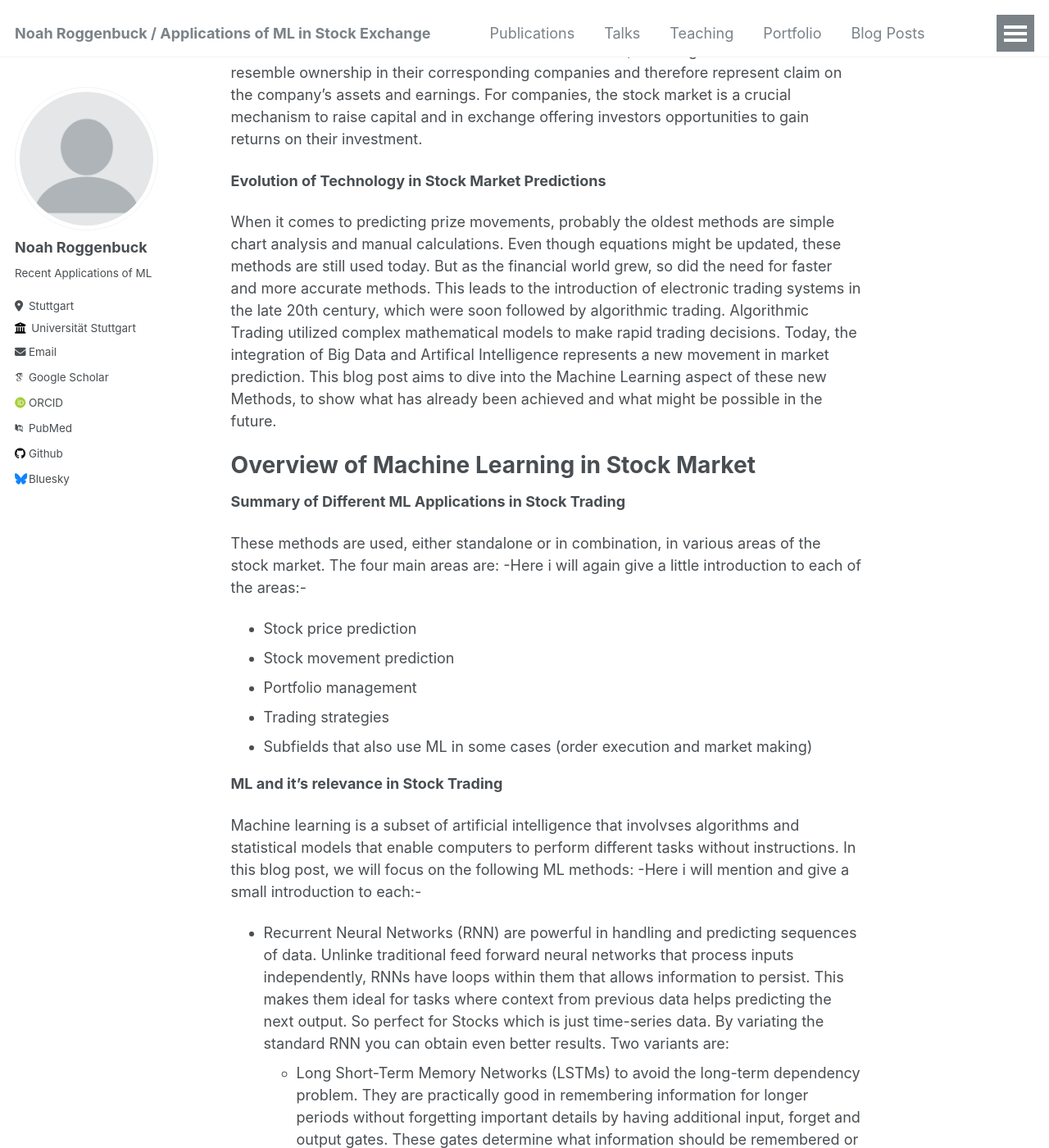
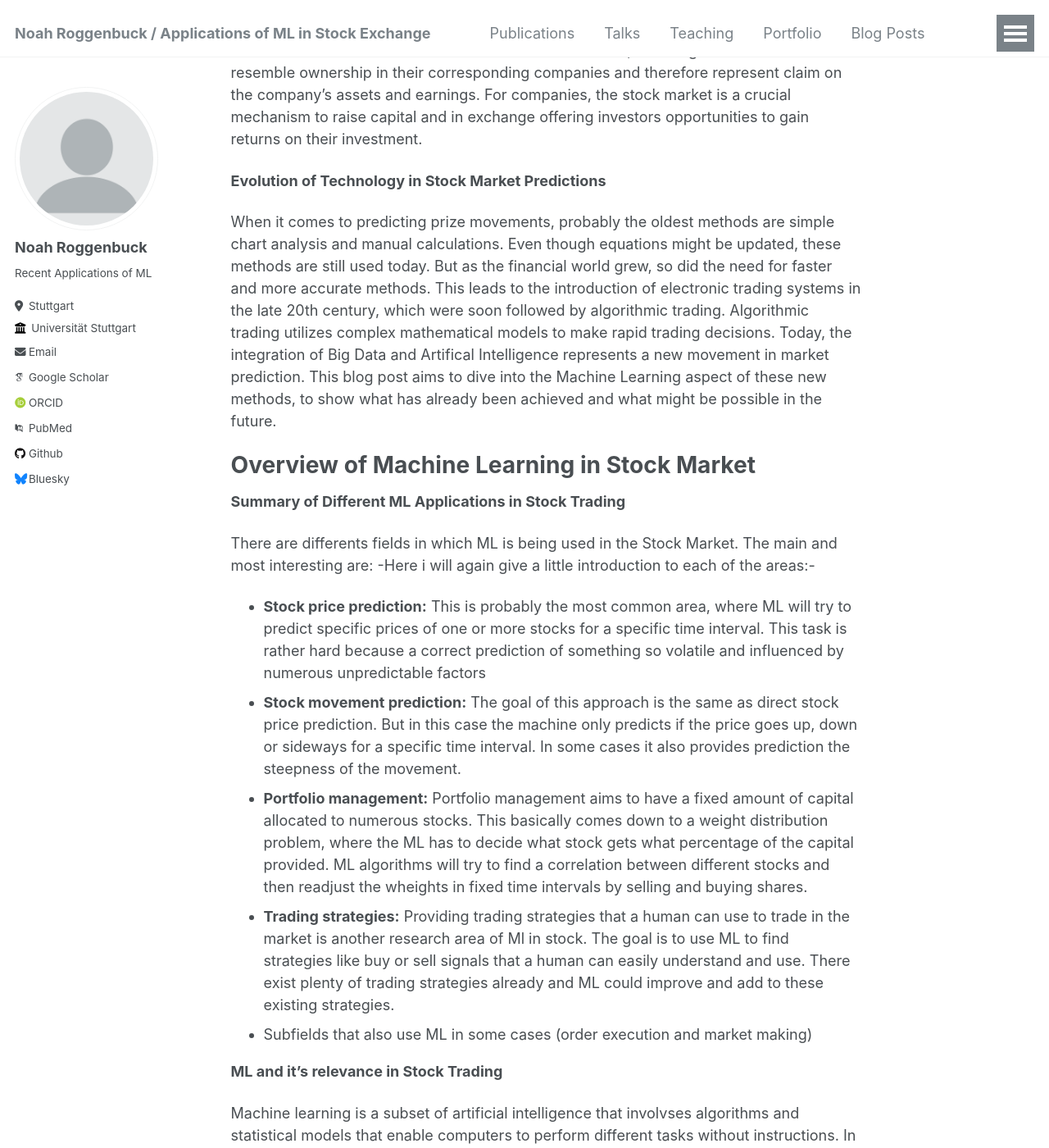
Before and after one commit to noahrog02/noahrog02.github.io, a Jekyll site: the page built from _pages/about.md, in a window 1280 px wide and 1400 px high, scrolled down 408 px. Shown: the whole window at 82% size. Built offline with Jekyll 4.4.1, drawn with Linux system fonts in a browser that asks for light colours; some web fonts are replaced; some of the changed text lies outside the part shown.

Commit message:
Update about.md

```diff
--- a/_pages/about.md
+++ b/_pages/about.md
@@ -19,33 +19,35 @@ The stock market is a collection of markets where stocks, are bought and sold. S
 
 **Evolution of Technology in Stock Market Predictions**
 
-When it comes to predicting prize movements, probably the oldest methods are simple chart analysis and manual calculations. Even though equations might be updated, these methods are still used today. But as the financial world grew, so did the need for faster and more accurate methods. This leads to the introduction of electronic trading systems in the late 20th century, which were soon followed by algorithmic trading. Algorithmic Trading utilized complex mathematical models to make rapid trading decisions. Today, the integration of Big Data and Artifical Intelligence represents a new movement in market prediction. This blog post aims to dive into the Machine Learning aspect of these new Methods, to show what has already been achieved and what might be possible in the future.
+When it comes to predicting prize movements, probably the oldest methods are simple chart analysis and manual calculations. Even though equations might be updated, these methods are still used today. But as the financial world grew, so did the need for faster and more accurate methods. This leads to the introduction of electronic trading systems in the late 20th century, which were soon followed by algorithmic trading. Algorithmic trading utilizes complex mathematical models to make rapid trading decisions. Today, the integration of Big Data and Artifical Intelligence represents a new movement in market prediction. This blog post aims to dive into the Machine Learning aspect of these new methods, to show what has already been achieved and what might be possible in the future.
 
 Overview of Machine Learning in Stock Market
 ======
 
 **Summary of Different ML Applications in Stock Trading**
 
-These methods are used, either standalone or in combination, in various areas of the stock market. The four main areas are:
+There are differents fields in which ML is being used in the Stock Market. The main and most interesting are:
 -Here i will again give a little introduction to each of the areas:-
-- Stock price prediction
-- Stock movement prediction
-- Portfolio management
-- Trading strategies
+- **Stock price prediction:** This is probably the most common area, where ML will try to predict specific prices of one or more stocks for a specific time interval. This task is rather hard because a correct prediction of something so volatile and influenced by numerous unpredictable factors
+- **Stock movement prediction:** The goal of this approach is the same as direct stock price prediction. But in this case the machine only predicts if the price goes up, down or sideways for a specific time interval. In some cases it also provides prediction the steepness of the movement.
+- **Portfolio management:** Portfolio management aims to have a fixed amount of capital allocated to numerous stocks. This basically comes down to a weight distribution problem, where the ML has to decide what stock gets what percentage of the capital provided. ML algorithms will try to find a correlation between different stocks and then readjust the wheights in fixed time intervals by selling and buying shares.
+- **Trading strategies:** Providing trading strategies that a human can use to trade in the market is another research area of Ml in stock. The goal is to use ML to find strategies like buy or sell signals that a human can easily understand and use. There exist plenty of trading strategies already and ML could improve and add to these existing strategies.
 - Subfields that also use ML in some cases (order execution and market making)
 
 **ML and it's relevance in Stock Trading**
 
 Machine learning is a subset of artificial intelligence that involvses algorithms and statistical models that enable computers to perform different tasks without instructions. In this blog post, we will focus on the following ML methods:
 -Here i will mention and give a small introduction to each:-
-- Recurrent Neural Networks (RNN) are powerful in handling and predicting sequences of data. Unlinke traditional feed forward neural networks that process inputs independently, RNNs have loops within them that allows information to persist. This makes them ideal for tasks where context from previous data helps predicting the next output. So perfect for Stocks which is just time-series data. By variating the standard RNN you can obtain even better results. Two variants are:
-  - Long Short-Term Memory Networks (LSTMs) to avoid the long-term dependency problem. They are practically good in remembering information for longer periods without forgetting important details by having additional input, forget and output gates. These gates determine what information should be remembered or forgotten as data flows through the network. Here, the input gate decides, which data should be used to influence the memory. The forget gate decides which values from the input should be kept or forgotten and the output gate determines what from the current memory state should be output. This makes them extremely effective for tasks involving complex dependencies over time, such as long-term stock behaviour.
-  - Gated Recurrent Units (GRUs) are an evolution of LSTMs trying to simplify the model for faster learning while keeping it's functionality. They achieve this by combining the input and forget gates into a single update gate and add a reset gate to determine how much of the past information should be forgotten. They again only have one output stream which also adds to the improved learning speed of the model.
+
+**Recurrent Neural Networks (RNN)** are powerful in handling and predicting sequences of data. Unlinke traditional feed forward neural networks that process inputs independently, RNNs have loops within them that allows information to persist. This makes them ideal for tasks where context from previous data helps predicting the next output. So perfect for Stocks which is just time-series data. By variating the standard RNN you can obtain even better results. Two variants are:
+- Long Short-Term Memory Networks (LSTMs) to avoid the long-term dependency problem. They are practically good in remembering information for longer periods without forgetting important details by having additional input, forget and output gates. These gates determine what information should be remembered or forgotten as data flows through the network. Here, the input gate decides, which data should be used to influence the memory. The forget gate decides which values from the input should be kept or forgotten and the output gate determines what from the current memory state should be output. This makes them extremely effective for tasks involving complex dependencies over time, such as long-term stock behaviour.
+- Gated Recurrent Units (GRUs) are an evolution of LSTMs trying to simplify the model for faster learning while keeping it's functionality. They achieve this by combining the input and forget gates into a single update gate and add a reset gate to determine how much of the past information should be forgotten. They again only have one output stream which also adds to the improved learning speed of the model.
 ![RNN-Variants](images/RNN_variants.png)
-- GNN
-- CNN
-- Transformers
-- RL
+
+**GNN**
+**CNN**
+**Transformers**
+**RL**
 ![ML-Variants](images/Different_MLs.png)
 
 Survey of current ML Approaches
```
